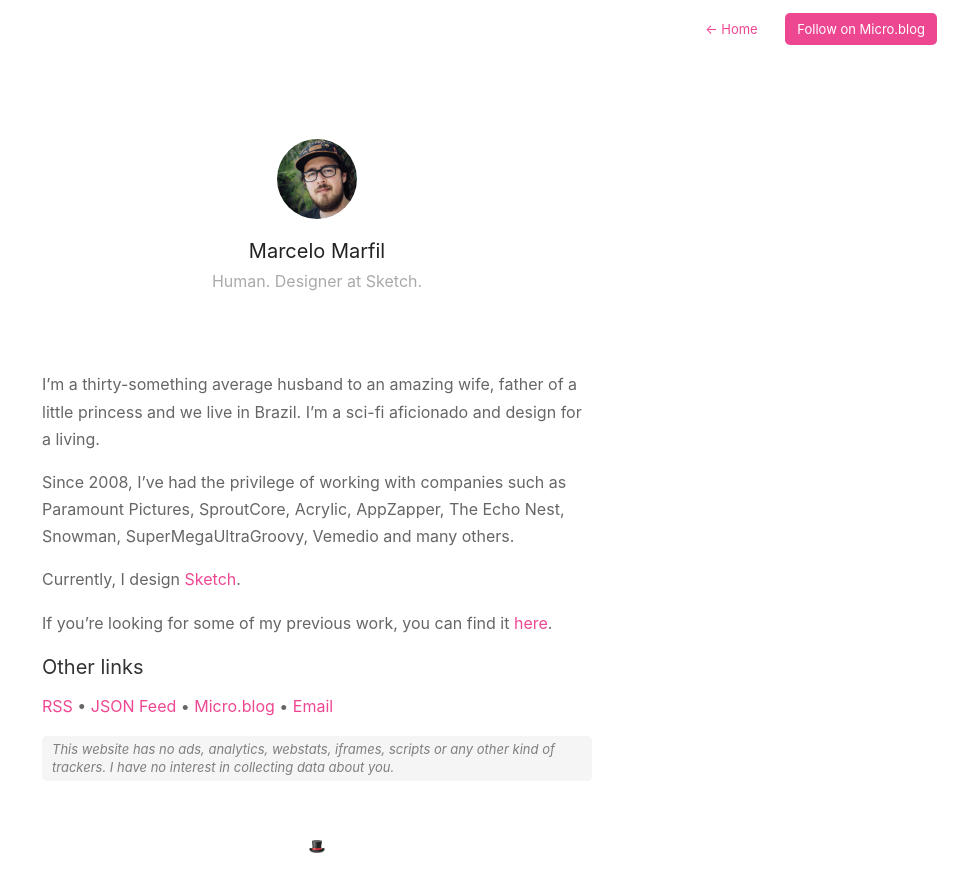
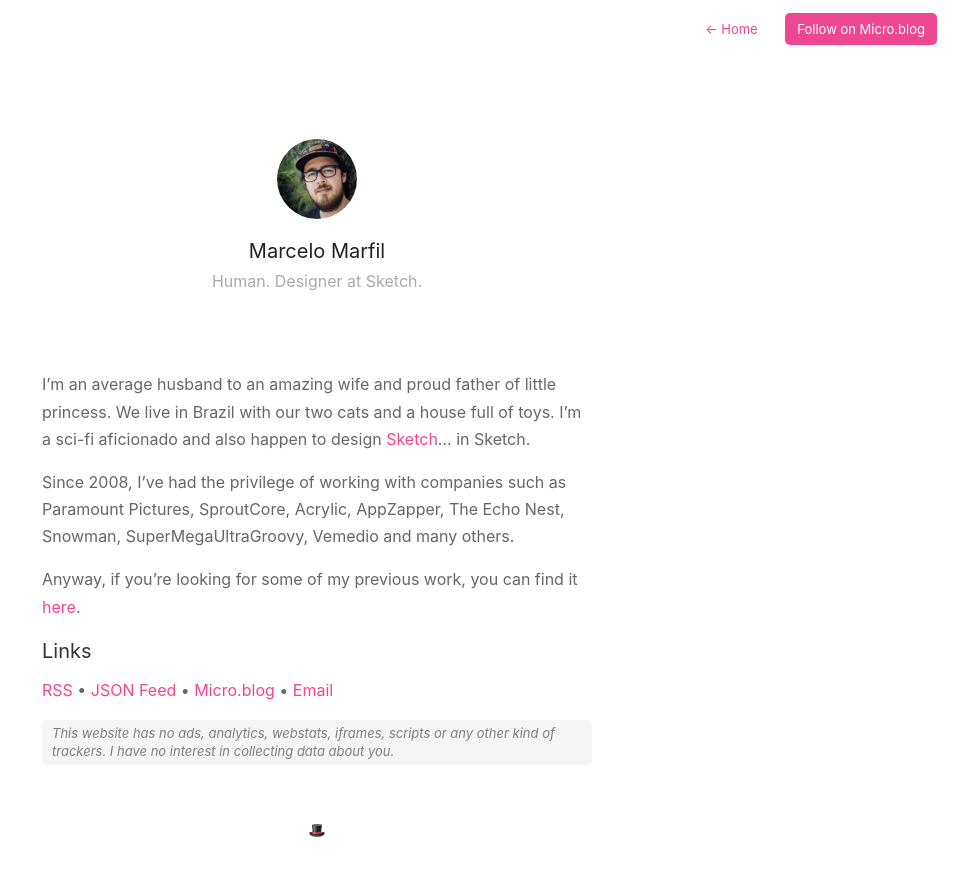
Before and after one commit to lifeinoppo/netlify, a Jekyll site: the page built from about.md, in a window 1280 px wide. Shown: the top 892 px of the page, without its empty margins (323-1280 px from the left). Built offline with Jekyll 4.4.1, drawn with Linux system fonts in a browser that asks for light colours.

Commit message:
Update Bio

```diff
--- a/about.md
+++ b/about.md
@@ -4,15 +4,13 @@ permalink: about/
 profile: true
 ---
 
-I'm a thirty-something average husband to an amazing wife, father of a little princess and we live in Brazil. I'm a sci-fi aficionado and design for a living.
+I'm an average husband to an amazing wife and proud father of little princess. We live in Brazil with our two cats and a house full of toys. I'm a sci-fi aficionado and also happen to design [Sketch](https://sketchapp.com/)… in Sketch.
 
 Since 2008, I’ve had the privilege of working with companies such as Paramount Pictures, SproutCore, Acrylic, AppZapper, The Echo Nest, Snowman, SuperMegaUltraGroovy, Vemedio and many others.
 
-Currently, I design [Sketch](https://sketchapp.com/).
+Anyway, if you're looking for some of my previous work, you can find it [here](/work).
 
-If you're looking for some of my previous work, you can find it [here](/work).
-
-### Other links
+### Links
 
 [RSS](/feed.xml) • [JSON Feed](/feed.json) • [Micro.blog](https://micro.blog/mmarfil) • [Email](mailto:&#104;&#101;&#108;&#108;&#111;&#064;&#109;&#109;&#097;&#114;&#102;&#105;&#108;&#046;&#099;&#111;&#109;)
 
```
